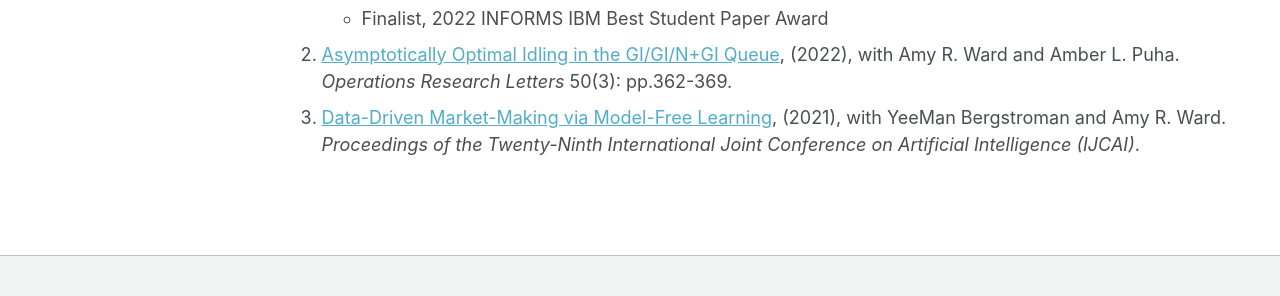
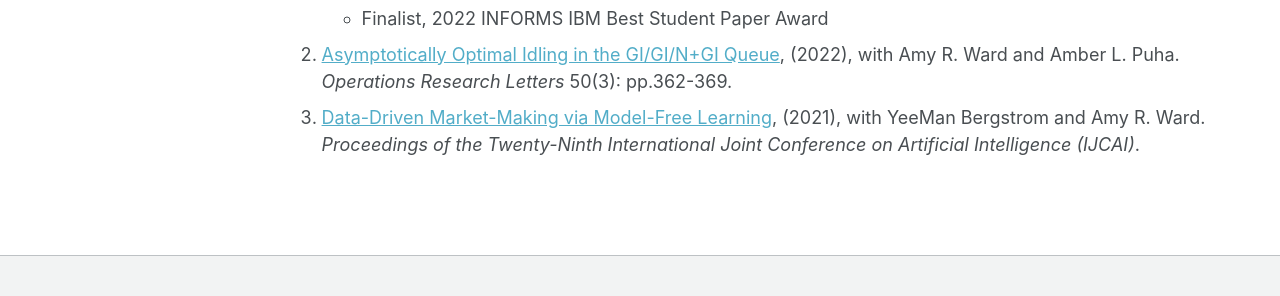
Before and after one commit to alicemengqi/site, a Jekyll site: the page built from _pages/publications.md, in a window 1280 px wide and 974 px high. Shown: the part 600-896 px from the top of the window. Built offline with Jekyll 4.4.1, drawn with Linux system fonts in a browser that asks for light colours.

Commit message:
Update publications.md

```diff
--- a/_pages/publications.md
+++ b/_pages/publications.md
@@ -20,4 +20,4 @@ author_profile: true
    - Media Mention: [Chicago Booth Review](https://www.chicagobooth.edu/review/secrets-wait-loss), [Smith Business Insight](https://smith.queensu.ca/insight/content/Customer-Wait-Times-Are-No-Idle-Concern.php)
    - Finalist, 2022 INFORMS IBM Best Student Paper Award
 2. [Asymptotically Optimal Idling in the GI/GI/N+GI Queue](https://www.sciencedirect.com/science/article/pii/S0167637722000530), (2022), with Amy R. Ward and Amber L. Puha. *Operations Research Letters* 50(3): pp.362-369.
-3. [Data-Driven Market-Making via Model-Free Learning](https://www.ijcai.org/Proceedings/2020/0615.pdf), (2021), with YeeMan Bergstroman and Amy R. Ward. *Proceedings of the Twenty-Ninth International Joint Conference on Artificial Intelligence (IJCAI)*.
+3. [Data-Driven Market-Making via Model-Free Learning](https://www.ijcai.org/Proceedings/2020/0615.pdf), (2021), with YeeMan Bergstrom and Amy R. Ward. *Proceedings of the Twenty-Ninth International Joint Conference on Artificial Intelligence (IJCAI)*.
```
